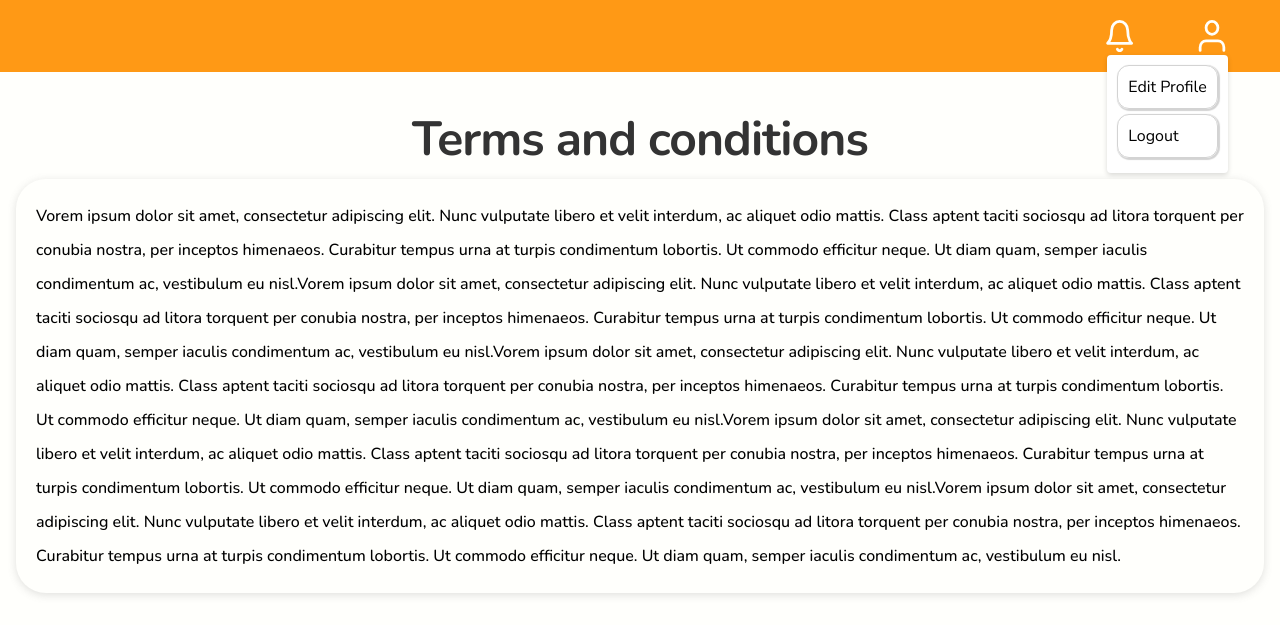
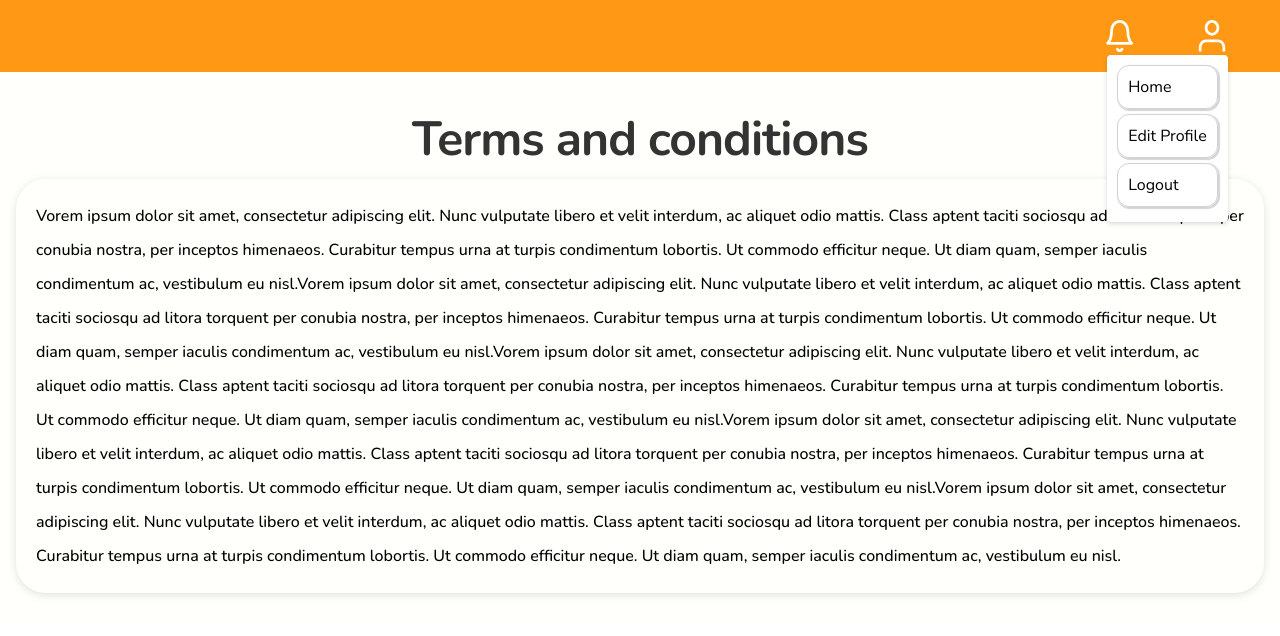
Before and after one commit to askit-all/askitall-ui, a React (Create React App) app: page /tc in a window 1280 px wide. Both pictures are taken after a click on the element 1212 px from the left and 36 px from the top of the page. Shown: the top 636 px of the page. Built offline with nearby package versions, Linux system fonts and the light colour scheme.

Commit message:
added home page navigation

```diff
--- a/src/components/Popover/index.jsx
+++ b/src/components/Popover/index.jsx
@@ -21,6 +21,10 @@ const Popover = ({ content, children }) => {
     }
 
   };
+
+  const handleHomePage = () => {
+    history("/questionnaire");
+  }
 
   const handleLogout = () => {
     localStorage.clear();
@@ -53,6 +57,7 @@ const Popover = ({ content, children }) => {
       {showPopover && (
         <div className="popover-content">
             <ul>
+                <li className="pop-inner" onClick={handleHomePage}>Home</li>
                 <li className="pop-inner" onClick={handleEditProfile}>Edit Profile</li>
                 <li className="pop-inner" onClick={handleLogout}>Logout</li>
             </ul>
```
Also changed, not shown: 1 other file (tests, documents, lock files or other folders).
